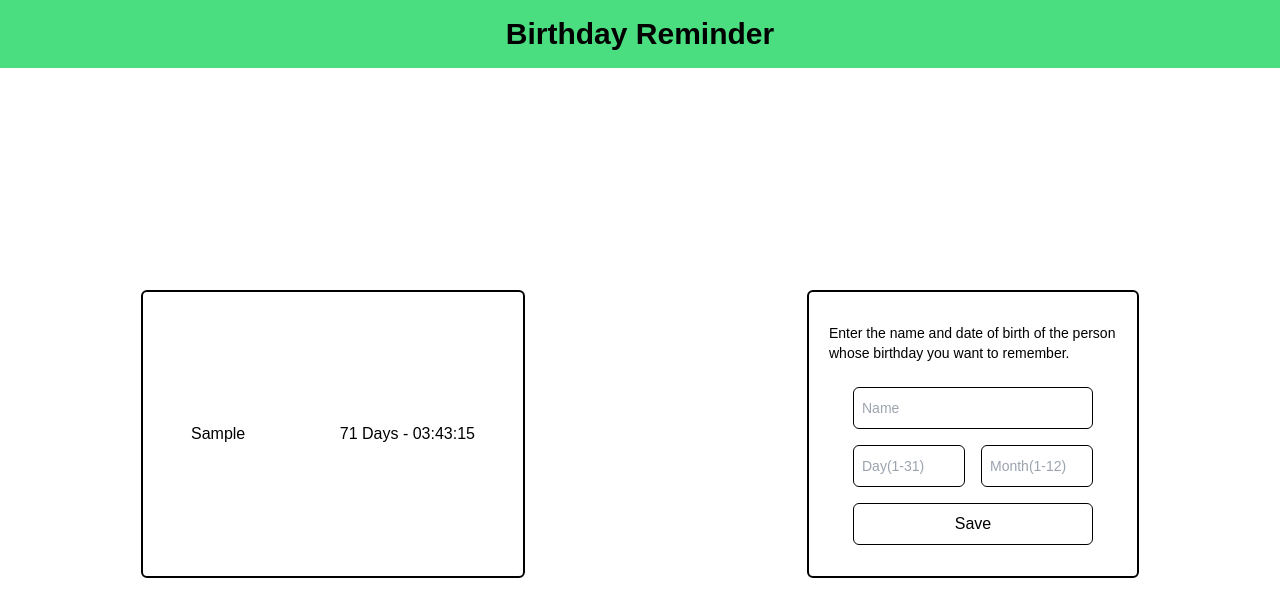
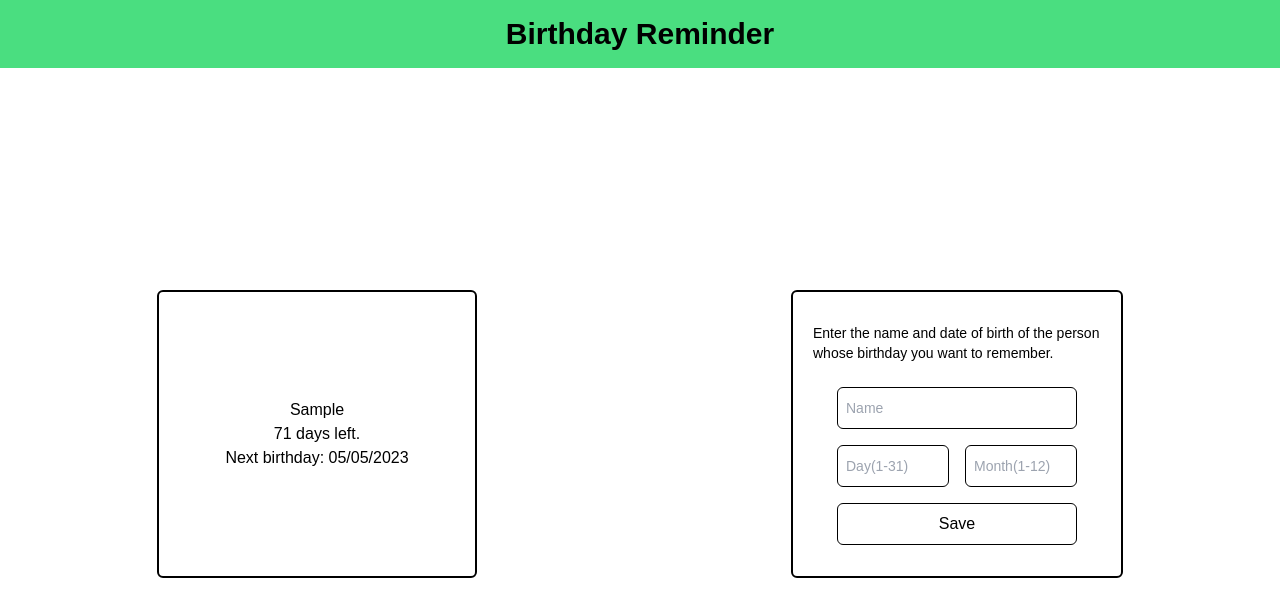
Before and after one commit to kutlukarakoc/birthday-reminder, a React (Create React App) app: page / in a window 1280 px wide. Both pictures are taken after typing "Sample", "5", "5" into the empty fields and a click on the button "Save". Shown: the top 616 px of the page. Built offline with nearby package versions, Linux system fonts and the light colour scheme; the HTML template or start-up script is replaced by a standard one.

Commit message:
removed hours and updated birthdays type

```diff
--- a/src/App.tsx
+++ b/src/App.tsx
@@ -13,9 +13,9 @@ const App: React.FC = () => {
     const [birthdays, setBirthdays] = useState<IBirthdays[]>(storageArray)
 
     const addBirthday = () => {
+        /* if there is person data, save it into birthdays state and storage */
         if (person) {
-            setBirthdays([...birthdays, { ...person, id: birthdays.length + 1 }])
-            console.log(birthdays);
+            setBirthdays([...birthdays, { name: person.name, day: person.day, month: person.month, id: birthdays.length + 1 }])
             localStorage.setItem('birthdays', JSON.stringify([...birthdays, { ...person, id: birthdays.length + 1 }]))
         }
 
--- a/src/components/Birthdays.tsx
+++ b/src/components/Birthdays.tsx
@@ -1,5 +1,4 @@
 import { IBirthdays } from "../types"
-import { useEffect, useCallback } from "react"
 
 type IBirthdayProps = {
     birthdays: IBirthdays[]
@@ -7,15 +6,15 @@ type IBirthdayProps = {
 
 const Birthdays: React.FC<IBirthdayProps> = ({ birthdays }) => {
 
-    const countDown = useCallback((personDay: string | number, personMonth: string | number): string => {
-        const birthDate: string | number = personDay
-        const birthMonth: string | number = personMonth
+    const countDown = (personDay: string, personMonth: string) => {
+        const birthDate: string = personDay
+        const birthMonth: string = personMonth
         const today: any = new Date()
         let nextYear: number
         let birthDayText: string = 'Happy birthday!!!!'
 
         /* if birthday already passed countdown from next year */
-        /* if day and month both equals with todays time, return birthDay string */
+        /* if day and month both equals with todays time, return birthDayText */
         if (today.getMonth() + 1 > birthMonth || (today.getMonth() + 1 == birthMonth && today.getDate() > birthDate)) {
             nextYear = new Date().getFullYear() + 1
         } else if (today.getMonth() + 1 == birthMonth && today.getDate() == birthDate) {
@@ -27,24 +26,25 @@ const Birthdays: React.FC<IBirthdayProps> = ({ birthdays }) => {
         const countDownDate: any = new Date(`${nextYear}-${birthMonth}-${birthDate} 00:00:00`)
         const remaining: number = countDownDate - today
         let days: number = Math.floor(remaining / (1000 * 60 * 60 * 24))
-        let hours: number = Math.floor(remaining / (1000 * 60 * 60)) % 24
-        let minutes: number = Math.floor(remaining / (1000 * 60)) % 60
-        let seconds: number = Math.floor(remaining / 1000) % 60
 
-        return `${days < 10 ? '0' + days : days} Days - ${hours < 10 ? '0' + hours : hours}:${minutes < 10 ? '0' + minutes : minutes}:${seconds < 10 ? '0' + seconds : seconds}`
-    }, [])
+        let formattedDay: string = parseInt(birthDate) < 10 ? '0' + birthDate : birthDate
+        let formattedMonth: string = parseInt(birthMonth) < 10 ? '0' + birthMonth : birthMonth
+        let formattedCountDownDate: string = `${formattedDay}/${formattedMonth}/${nextYear}`
 
-    useEffect(() => {
-
-
-    }, []);
+        return (
+            <div className="text-center">
+                {days < 10 ? '0' + days : days} days left. <br />
+                Next birthday: {formattedCountDownDate}
+            </div>
+        )
+    }
 
     return (
-        <div className="h-72 w-96 flex flex-col items-center justify-center gap-6 px-5 border-2 border-black rounded-md">
+        <div className="h-72 w-80 flex flex-col items-center justify-center gap-6 px-5 border-2 border-black rounded-md">
             <ul className="w-full h-full flex flex-col justify-center items-start gap-4">
                 {
                     birthdays.map(person => (
-                        <li className="w-full flex justify-between px-7" key={person.id}>
+                        <li className="w-full flex flex-col items-center" key={person.id}>
                             <div>{person.name}</div>
                             <div>{countDown(person.day, person.month)}</div>
                         </li>
--- a/src/types.ts
+++ b/src/types.ts
@@ -3,5 +3,8 @@ export type IPerson = {
 }
 
 export type IBirthdays = {
-    [key: string]: string | number
+    name: string
+    day: string
+    month: string
+    id: number
 }
```
